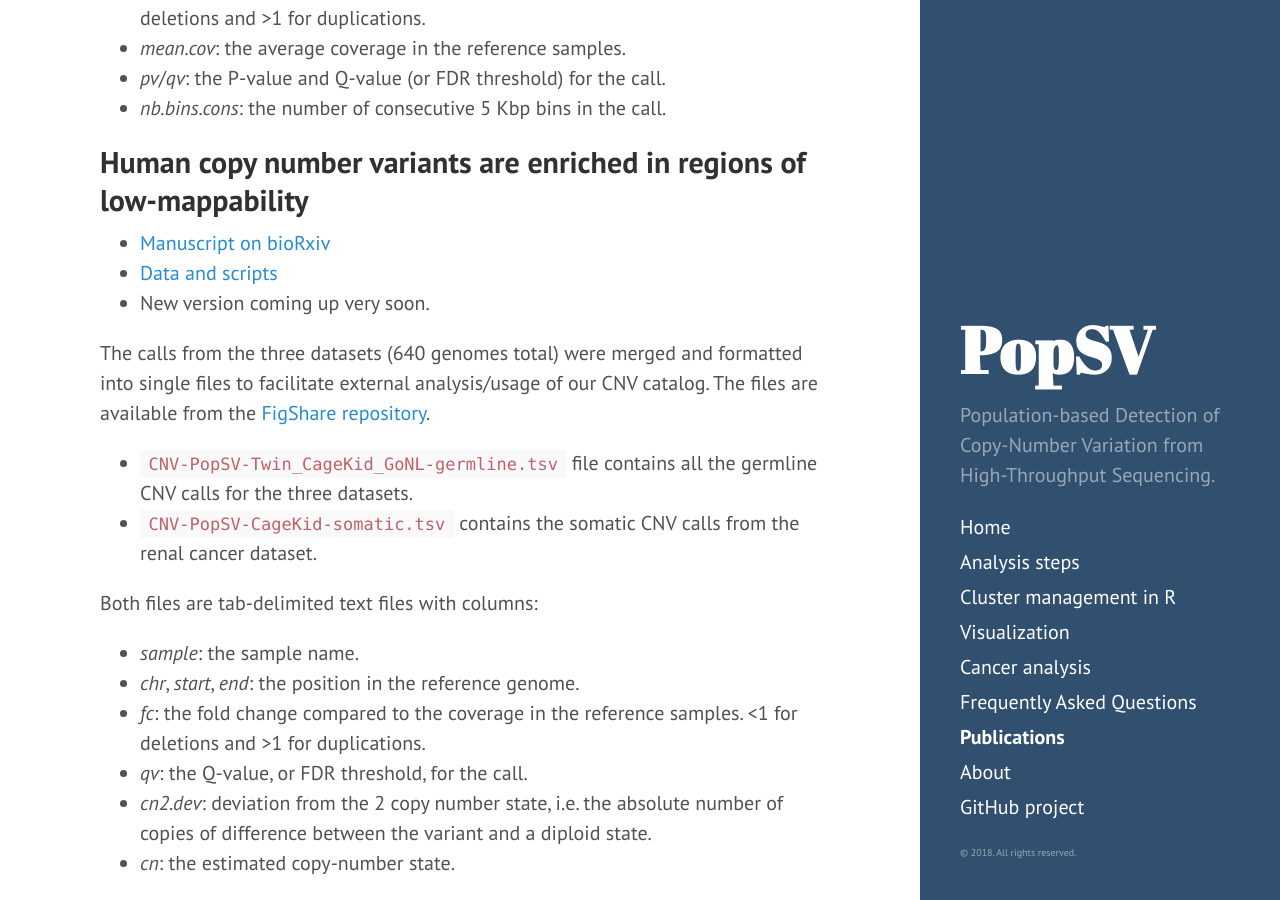
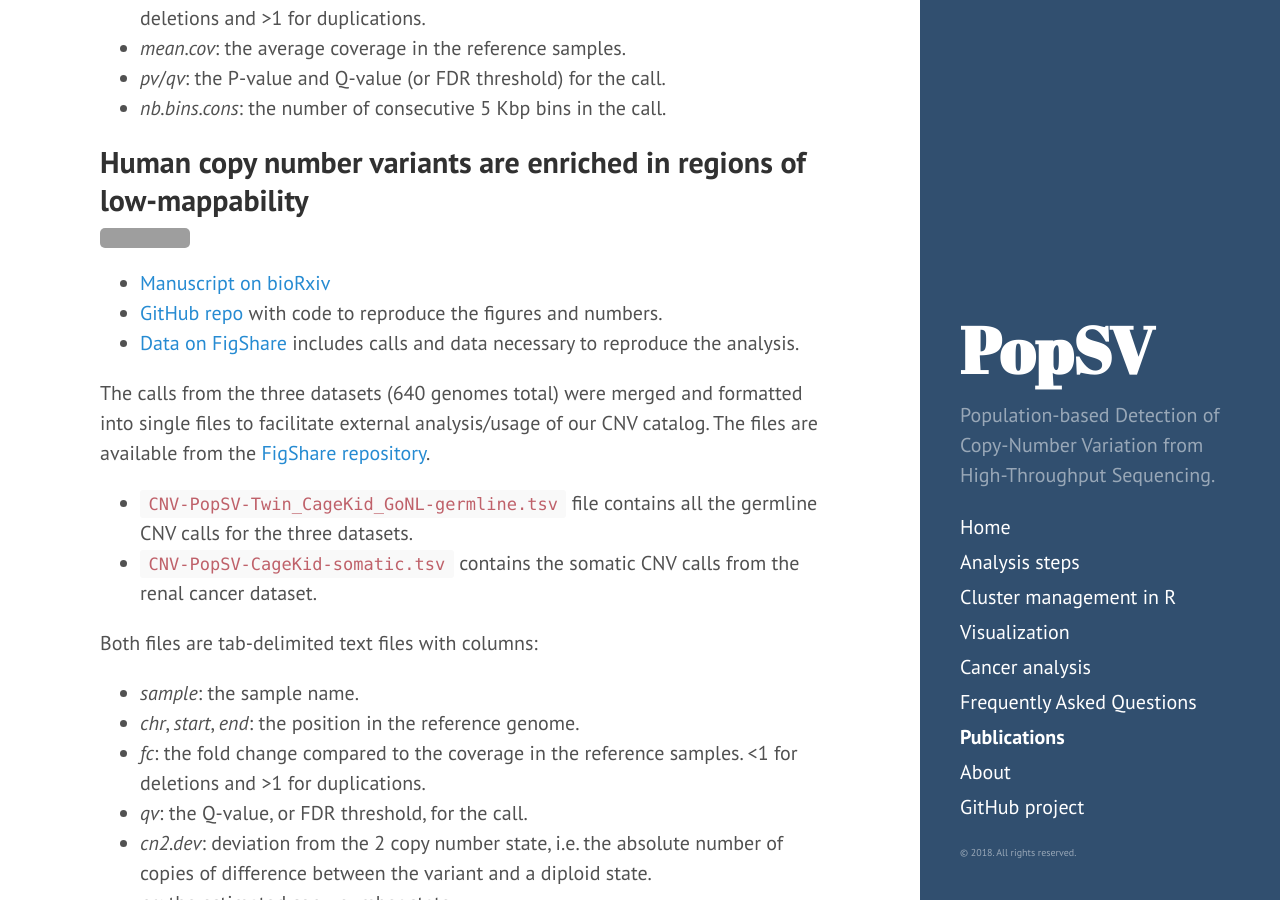
Before and after one commit to jmonlong/PopSV, a Jekyll site: the page built from 6-Publication.md, in a window 1280 px wide and 900 px high, scrolled down 672 px. Built offline with Jekyll 4.4.1, drawn with Linux system fonts in a browser that asks for light colours; nearby versions of some CDN libraries; grey boxes are pictures that could not be loaded.

Commit message:
publications

```diff
--- a/6-Publication.md
+++ b/6-Publication.md
@@ -6,7 +6,7 @@
 
 ## Genome-wide characterization of copy number variants in epilepsy patients
 
-[![DOI](https://zenodo.org/badge/DOI/10.5281/zenodo.1002893.svg)](https://doi.org/10.5281/zenodo.1002893)
+[![DOI](https://zenodo.org/badge/DOI/10.5281/zenodo.1172181.svg)](https://doi.org/10.5281/zenodo.1172181)
 
 + [Manuscript on bioRxiv](https://www.biorxiv.org/content/early/2017/10/06/199224).
 + [GitHub repo](https://github.com/jmonlong/epipopsv) with code to reproduce the figures and numbers.
@@ -26,9 +26,11 @@
 
 ## Human copy number variants are enriched in regions of low-mappability
 
+[![DOI](https://zenodo.org/badge/DOI/10.5281/zenodo.1181852.svg)](https://doi.org/10.5281/zenodo.1181852)
+
 + [Manuscript on bioRxiv](http://www.biorxiv.org/content/early/2015/12/11/034165)
-+ [Data and scripts](https://figshare.com/s/8fd3007ebb0fbad09b6d)
-+ New version coming up very soon.
++ [GitHub repo](https://github.com/jmonlong/reppopsv) with code to reproduce the figures and numbers.
++ [Data on FigShare](https://figshare.com/s/8fd3007ebb0fbad09b6d) includes calls and data necessary to reproduce the analysis.
 
 The calls from the three datasets (640 genomes total) were merged and formatted into single files to facilitate external analysis/usage of our CNV catalog. The files are available from the [FigShare repository](https://figshare.com/s/8fd3007ebb0fbad09b6d).
 
```
